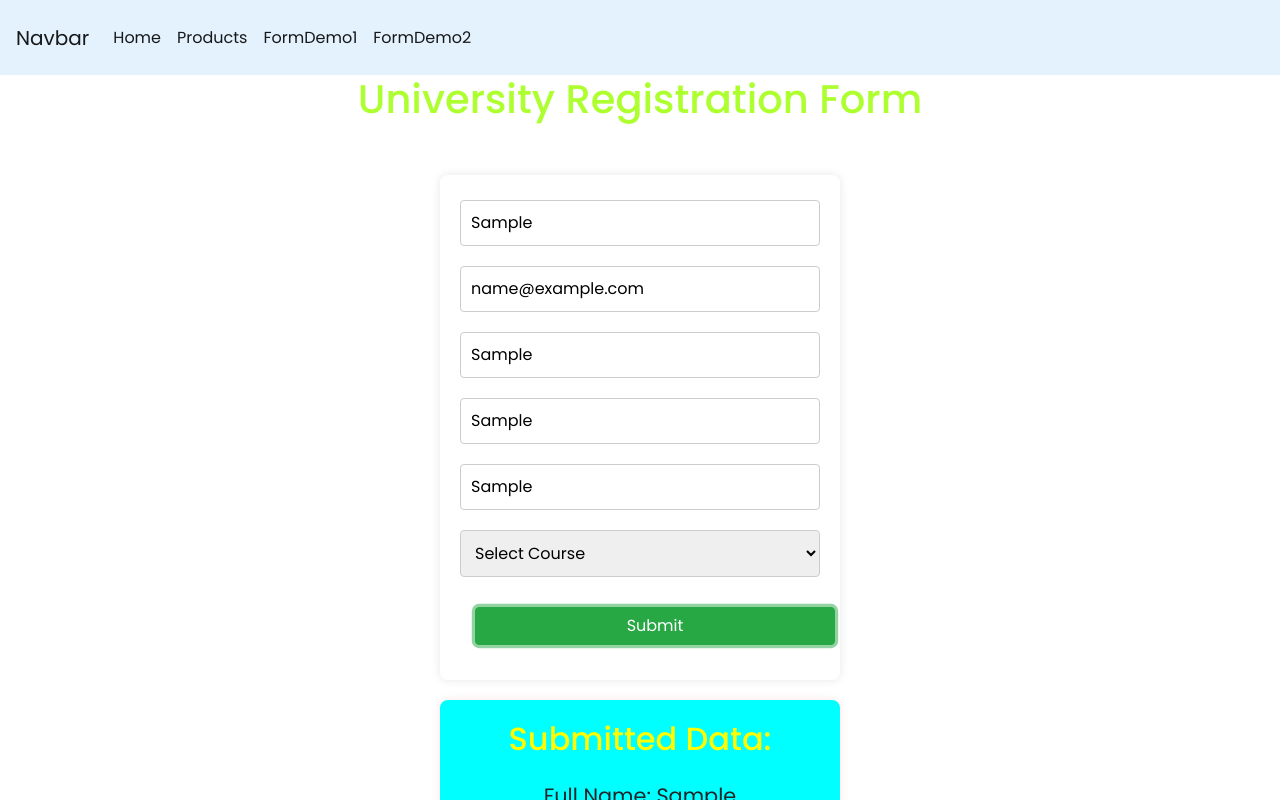
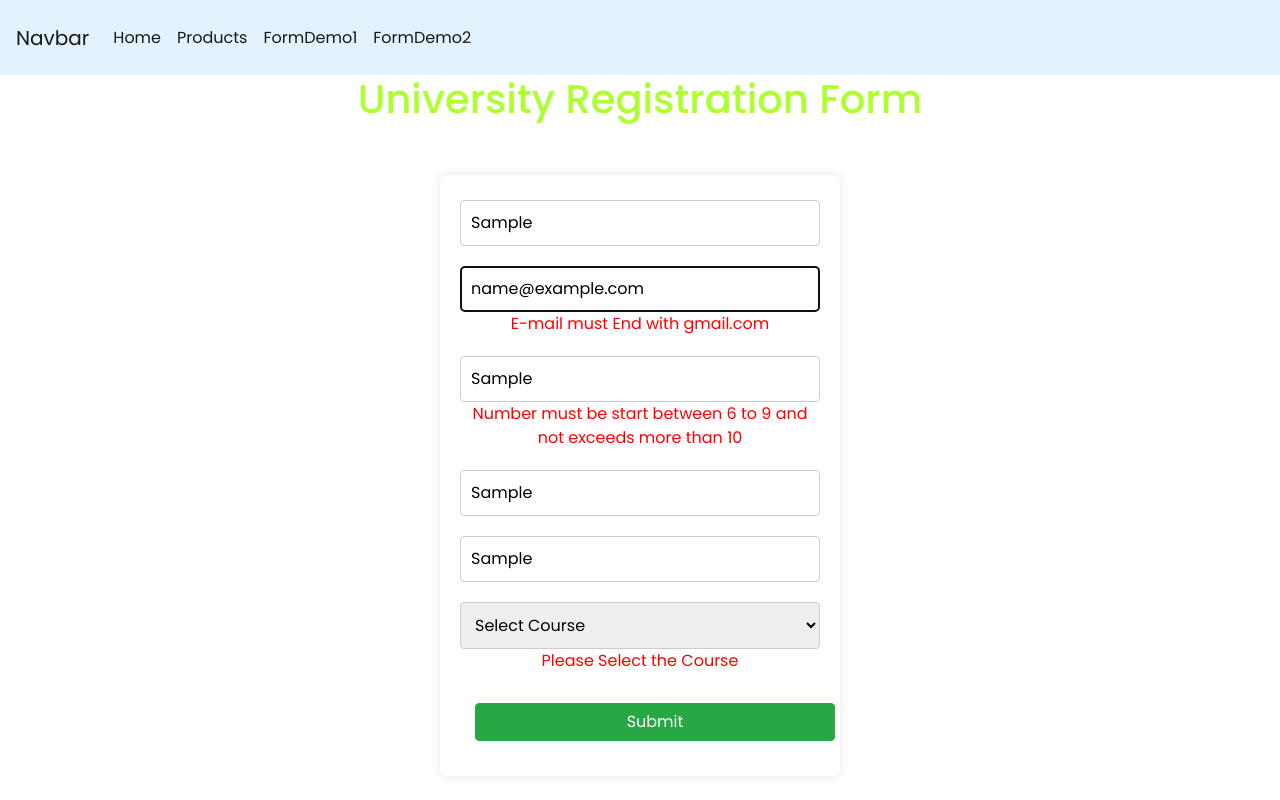
Before and after one commit to 12345-dd/learning24, a React (Create React App) app: page /task2 in a window 1280 px wide. Both pictures are taken after typing "Sample", "name@example.com", "Sample", "Sample", "Sample" into the empty fields and a click on the button "Submit". Shown: the top 800 px of the page. Built offline with nearby package versions, Linux system fonts and the light colour scheme.

Commit message:
validation task

```diff
--- a/src/form/FormTask2.jsx
+++ b/src/form/FormTask2.jsx
@@ -3,13 +3,68 @@ import '../assets/css/form.css';
 import { useForm } from 'react-hook-form';
 
 export const FormTask2 = () => {
-    const { register, handleSubmit } = useForm();
+    const { register, handleSubmit , formState:{errors} } = useForm();
     const [submittedData, setsubmittedData] = useState({})
     const [isFormSubmitted, setisFormSubmitted] = useState(false)
 
     const submitHandler = (data) => {
         setsubmittedData(data);
         setisFormSubmitted(true);
+    }
+
+    const validationSchema = {
+        fullName : {
+            required:{
+                value:true,
+                message:"Name must be Required"
+            }
+        },
+        email : {
+            required:{
+                value:true,
+                message:"E-mail must be Required"
+            },
+            pattern:{
+                value:/^[a-zA-Z0-9._%+-]+@gmail\.com$/,
+                message:"E-mail must End with gmail.com"
+            }
+        },
+        mobile : {
+            required:{
+                value:true,
+                message:"Mobile Number must be Required"
+            },
+            pattern:{
+                value:/^[6-9]{1}[0-9]{9}$/,
+                message:"Number must be start between 6 to 9 and not exceeds more than 10"
+            }
+        },
+        address:{
+            required:{
+                value:true,
+                message:"Address Must be Required"
+            }
+        },
+        age:{
+            required:{
+                value:true,
+                message:"Age must be Required"
+            },
+            min:{
+                value:18,
+                message:"Age Must be greater than 18"
+            },
+            max:{
+                value:30,
+                message:"Age Must be lesser than 30"
+            }
+        },
+        course:{
+            required:{
+                value:true,
+                message:"Please Select the Course"
+            }
+        }
     }
 
     return (
@@ -19,29 +74,47 @@ export const FormTask2 = () => {
             <form onSubmit={handleSubmit(submitHandler)}>
                 <div>
                     <div className="form-group">
-                        <input type="text" placeholder="Full Name" {...register("fullName")}  />
+                        <input type="text" placeholder="Full Name" {...register("fullName",validationSchema.fullName)}/><br/>
+                        {
+                            errors.fullName && <span style={{color:"red"}}>{errors.fullName.message}</span>
+                        }
                     </div>
                     <div className="form-group">
-                        <input type="email" placeholder="Email" {...register("email")}  />
+                        <input type="email" placeholder="Email" {...register("email",validationSchema.email)}/><br/>
+                        {
+                            errors.email && <span style={{color:"red"}}>{errors.email.message}</span>
+                        }
                     </div>
                     <div className="form-group">
-                        <input type="text" placeholder="Mobile Number" {...register("mobile")}  />
+                        <input type="text" placeholder="Mobile Number" {...register("mobile",validationSchema.mobile)}/><br/>
+                        {
+                            errors.mobile && <span style={{color:"red"}}>{errors.mobile.message}</span>
+                        }
                     </div>
                     <div className='form-group'>
-                        <input type='text' placeholder='Age' {...register("age")}/>
+                        <input type='text' placeholder='Age' {...register("age",validationSchema.age)}/><br/>
+                        {
+                            errors.age && <span style={{color:"red"}}>{errors.age.message}</span>
+                        }
                     </div>
                     <div className="form-group">
-                        <input type="text" placeholder="Address" {...register("address")} />
+                        <input type="text" placeholder="Address" {...register("address",validationSchema.address)}/><br/>
+                        {
+                            errors.address && <span style={{color:"red"}}>{errors.address.message}</span>
+                        }
                     </div>
                     <div className="form-group">
-                        <select {...register("course")}>
+                        <select {...register("course",validationSchema.course)}>
                             <option value="">Select Course</option>
                             <option value="computerScience">Computer Science</option>
                             <option value="business">Business</option>
                             <option value="engineering">Engineering</option>
                             <option value="arts">Arts</option>
                             <option value="science">Science</option>
-                        </select>
+                        </select> <br/>
+                        {
+                            errors.course && <span style={{color:"red"}}>{errors.course.message}</span>
+                        }
                     </div>
                     <button type="submit" className='btn btn-success'>Submit</button>
                 </div>
```
